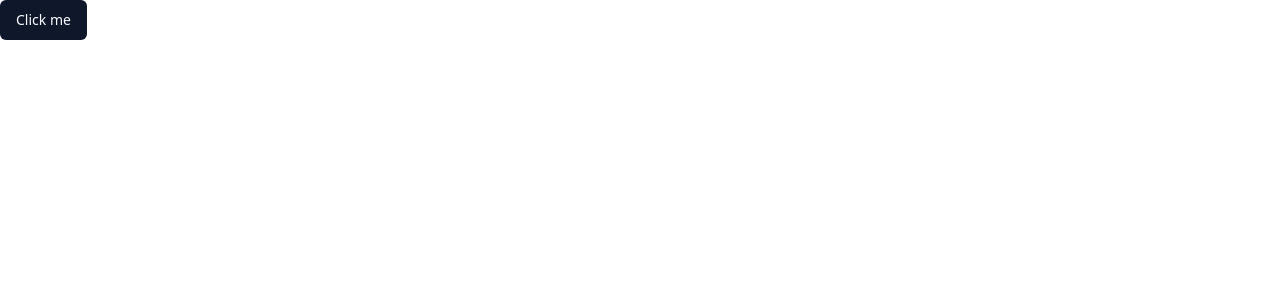
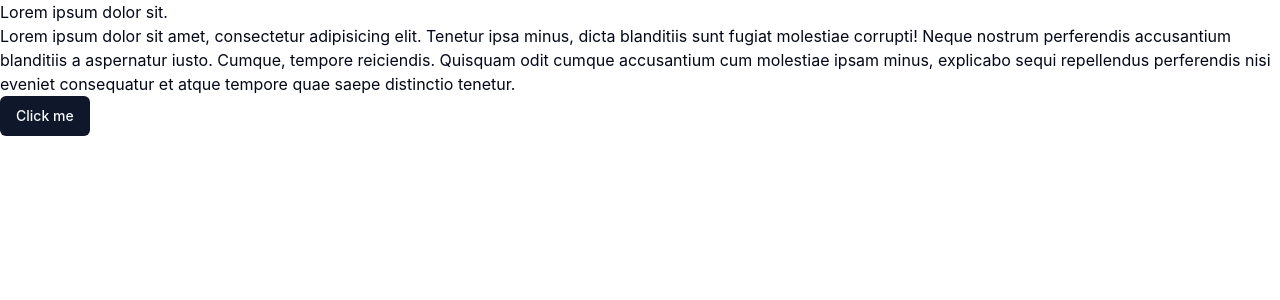
Before and after one commit to frshaad/react-weather, a React (Vite) app: page / in a window 1280 px wide. Shown: the top 300 px of the page. Built offline with nearby package versions, Linux system fonts and the light colour scheme.

Commit message:
add css system font stack

```diff
--- a/src/App.tsx
+++ b/src/App.tsx
@@ -3,6 +3,15 @@ import { Button } from './components/ui/button'
 export default function App() {
   return (
     <div>
+      <h1>Lorem ipsum dolor sit.</h1>
+      <p>
+        Lorem ipsum dolor sit amet, consectetur adipisicing elit. Tenetur ipsa
+        minus, dicta blanditiis sunt fugiat molestiae corrupti! Neque nostrum
+        perferendis accusantium blanditiis a aspernatur iusto. Cumque, tempore
+        reiciendis. Quisquam odit cumque accusantium cum molestiae ipsam minus,
+        explicabo sequi repellendus perferendis nisi eveniet consequatur et
+        atque tempore quae saepe distinctio tenetur.
+      </p>
       <Button>Click me</Button>
     </div>
   )
--- a/src/index.css
+++ b/src/index.css
@@ -1,6 +1,12 @@
 @tailwind base;
 @tailwind components;
 @tailwind utilities;
+
+body {
+  font-family: -apple-system, BlinkMacSystemFont, 'Segoe UI', 'Roboto', 'Oxygen',
+    'Ubuntu', 'Cantarell', 'Fira Sans', 'Droid Sans', 'Helvetica Neue',
+    sans-serif;
+}
 
 @layer base {
   :root {
```
Also changed, not shown: public/logo.png (deleted), public/logo.webp (added).
